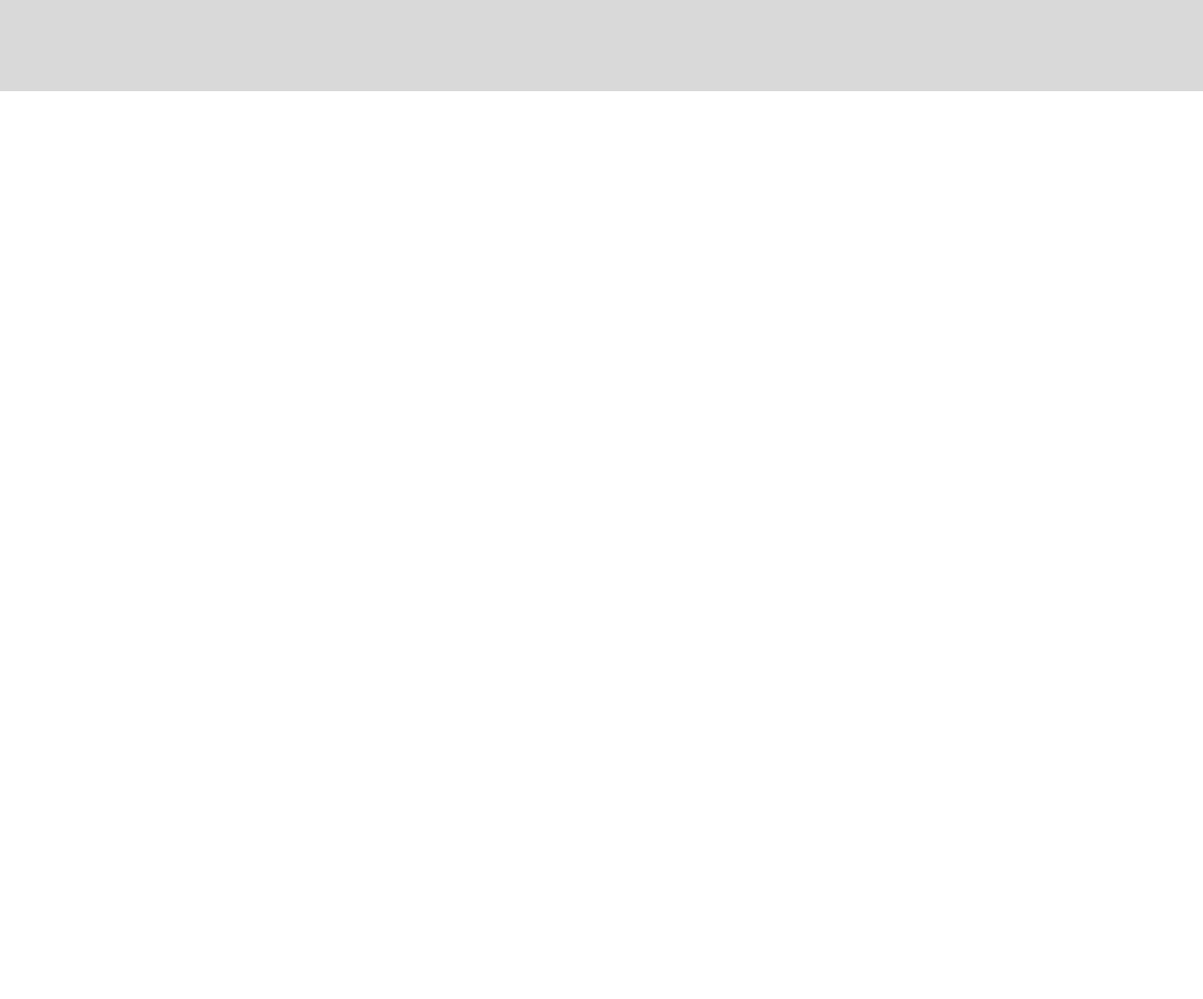
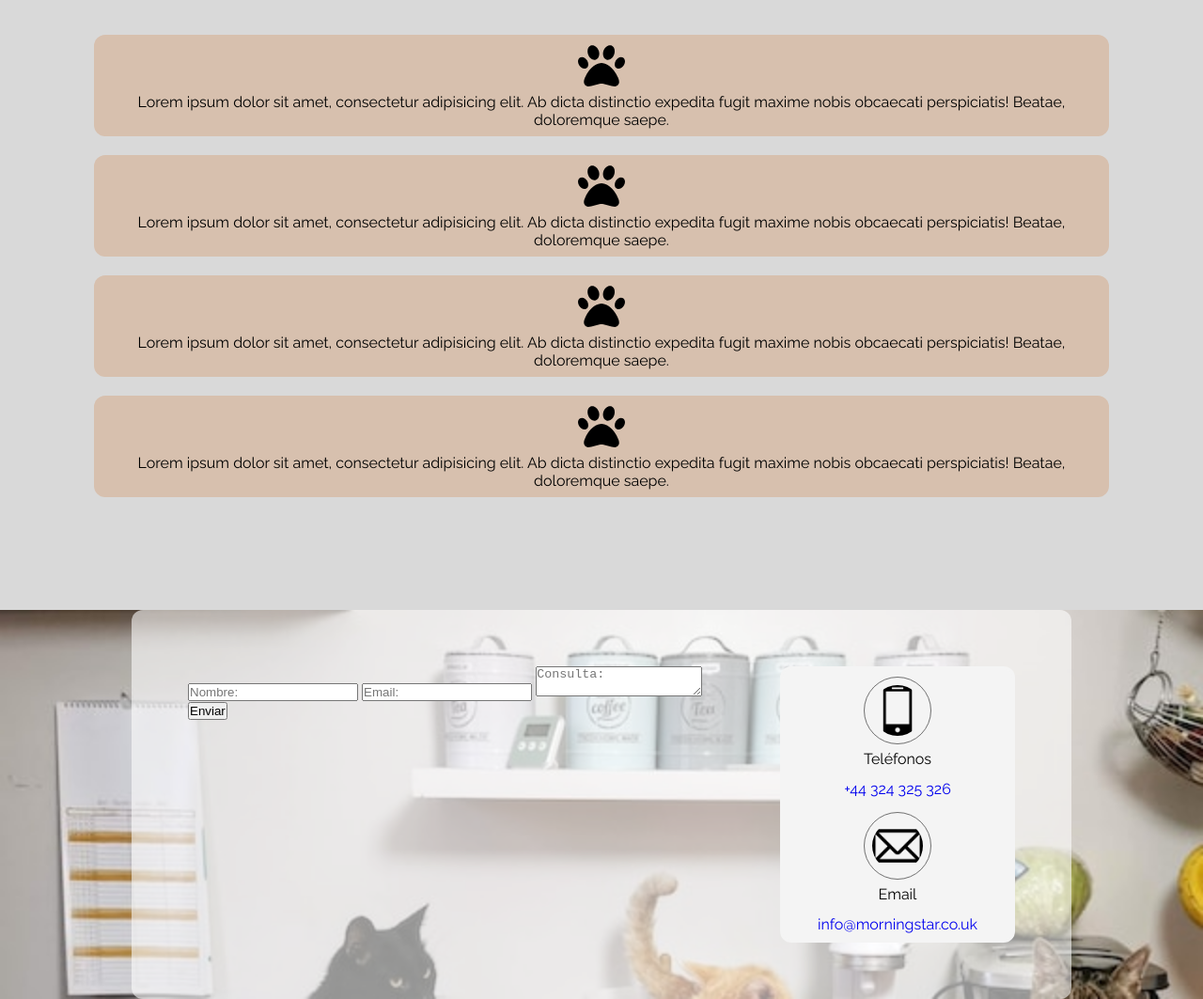
Before and after one commit to sofidor/tpo-codoacodo, a plain HTML site: page index.html in a window 1280 px wide. Shown: the part 2967-4030 px from the top of the page at 94% size. Before the commit the page ends 3064 px from the top, so only its background shows below. Drawn offline with Linux system fonts and the light colour scheme.

Commit message:
agregado de reglas y forms

```diff
--- a/css/style.css
+++ b/css/style.css
@@ -127,7 +127,7 @@ main{
         padding: 100px;
     }
 
-    #reglas article{
+    #titulo {
         background: #D7C0AE;
         width: 700px;
        display: flex;
@@ -136,7 +136,7 @@ main{
 
     }
 
-    #reglas article img{
+    #titulo img{
         width: 200px;
         height: 200px;
         position: relative;
@@ -145,12 +145,72 @@ main{
         border-radius: 12px;
     }
 
-    #reglas article div{
+    #titulo div{
         text-align: center;
         padding: 20px;
     }
 
-    #reglas article div h2 {
+    #titulo div h2 {
         font-size: 50px;
         margin-bottom: 16px;
     }
+
+    .lasreglas{
+        margin-top: 40px;
+        display: flex;
+        justify-content: space-between;
+        flex-wrap: wrap; /* para respetar el tamaño del contido que se envuelve */
+
+
+    }
+
+    .lasreglas article {
+        background-color: #D7C0AE ;
+        border-radius: 12px;
+        margin-bottom: 20px;
+        text-align: center;
+        padding: 8px;
+    }
+
+    .lasreglas img {
+        width: 50px;
+        height: 50px;
+    }
+
+    #asociate {
+        background-image: url(../img/forms.jpg);
+        background-size: cover;
+    }
+
+    #formulario {
+        background-color: rgba(255, 255, 255, 0.576);
+        width: 1000px;
+        margin: auto;
+        padding: 60px;
+        display: flex;
+        border-radius: 12px;
+        justify-content: space-between;
+    }
+
+    #formulario form{
+        width: 550px;
+    }
+    #asociate div{
+        width: 250px;
+        background-color: #F4F4F4;
+        display: flex;
+        flex-direction: column;
+        align-items: center;
+        line-height: 2; /* multiplica el espacio de las lineas x2*/
+        border-radius: 12px;
+        border: #F4F4F4 solid;
+    }
+
+    #asociate div img{
+        width: 72px;
+        height: 72px;
+        border: 1px solid #707070;
+        border-radius: 36px;
+        padding: 8px ;
+        margin-top: 8px;
+    }
--- a/index.html
+++ b/index.html
@@ -93,14 +93,67 @@
         </section>
 
         <section id="reglas">
-            <article>
+            <article id="titulo">
                 <img src="img/logo.png" alt="">
                 <div>
                     <h2> Reglas</h2>
                     <p>Para que tu estadia sea la mejor te dejamos unas reglas :                </p>
                 </div>
             </article>
+
+            <section class="lasreglas">
+                <article>
+                     <img src="img/paw-solid.svg" alt="huella">
+                    <p>Lorem ipsum dolor sit amet, consectetur adipisicing elit. Ab dicta distinctio expedita fugit maxime nobis obcaecati perspiciatis! Beatae, doloremque saepe.
+                    </p>
+                </article>
+
+                <article>
+                    <img src="img/paw-solid.svg" alt="huella">
+                   <p>Lorem ipsum dolor sit amet, consectetur adipisicing elit. Ab dicta distinctio expedita fugit maxime nobis obcaecati perspiciatis! Beatae, doloremque saepe.
+                   </p>
+               </article>
+
+               <article>
+                <img src="img/paw-solid.svg" alt="huella">
+               <p>Lorem ipsum dolor sit amet, consectetur adipisicing elit. Ab dicta distinctio expedita fugit maxime nobis obcaecati perspiciatis! Beatae, doloremque saepe.
+               </p>
+                </article>
+
+                <article>
+                    <img src="img/paw-solid.svg" alt="huella">
+                   <p>Lorem ipsum dolor sit amet, consectetur adipisicing elit. Ab dicta distinctio expedita fugit maxime nobis obcaecati perspiciatis! Beatae, doloremque saepe.
+                   </p>
+               </article>
+            </section>
         </section>
+
+        <section id="asociate">
+            <section id="formulario">
+                <form action="">
+                    <input type="text" placeholder="Nombre:">
+
+                    <input type="email" placeholder="Email:">
+
+                    <textarea name="" placeholder="Consulta:"></textarea>
+
+                    <button>Enviar</button>
+                </form>
+
+                <div>
+                    <img src="img/telefono-movil.png" alt="telefono">
+                    Teléfonos
+                    <a href="tel:+44 324 325 326">+44 324 325 326</a>
+                    <!-- es un link para ir directamente a llamado -->
+
+                    <img src="img/mail.png" alt="email">
+                    Email
+                    <a href="mailto:info@morningstar.co.uk">info@morningstar.co.uk</a>
+
+                </div>
+            </section>
+        </section>
+
     </main>
 
 </body>
```
Also changed, not shown: img/forms.jpg (added), img/mail.png (added), img/paw-solid.svg (added), img/telefono-movil.png (added).
